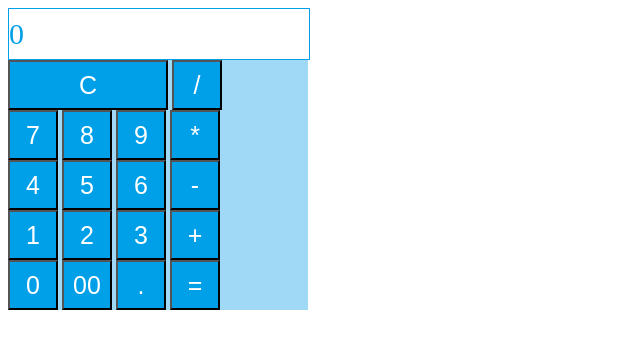
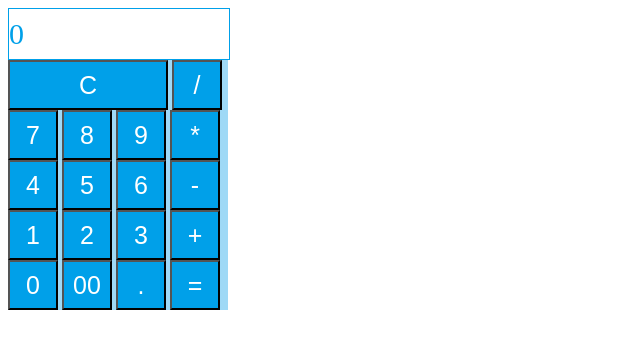
Before and after one commit to JF1HNL/calc, a plain HTML site: page dentaku.html in a window 1280 px wide. Shown: the whole page, without its empty margins (0-640 px from the left). Drawn offline with Linux system fonts and the light colour scheme.

Commit message:
update files

```diff
--- a/style.css
+++ b/style.css
@@ -1,13 +1,13 @@
 #aaa{
     font-size:30px;
     color: #00A0E9;
-    width: 300px;
+    width: 220px;
     height: 50px;
     display: table-cell;
     vertical-align: middle;
 }
 #bbb{
-    width: 300px;
+    width: 220px;
     background-color: #9FD9F6;
 }
 
```
